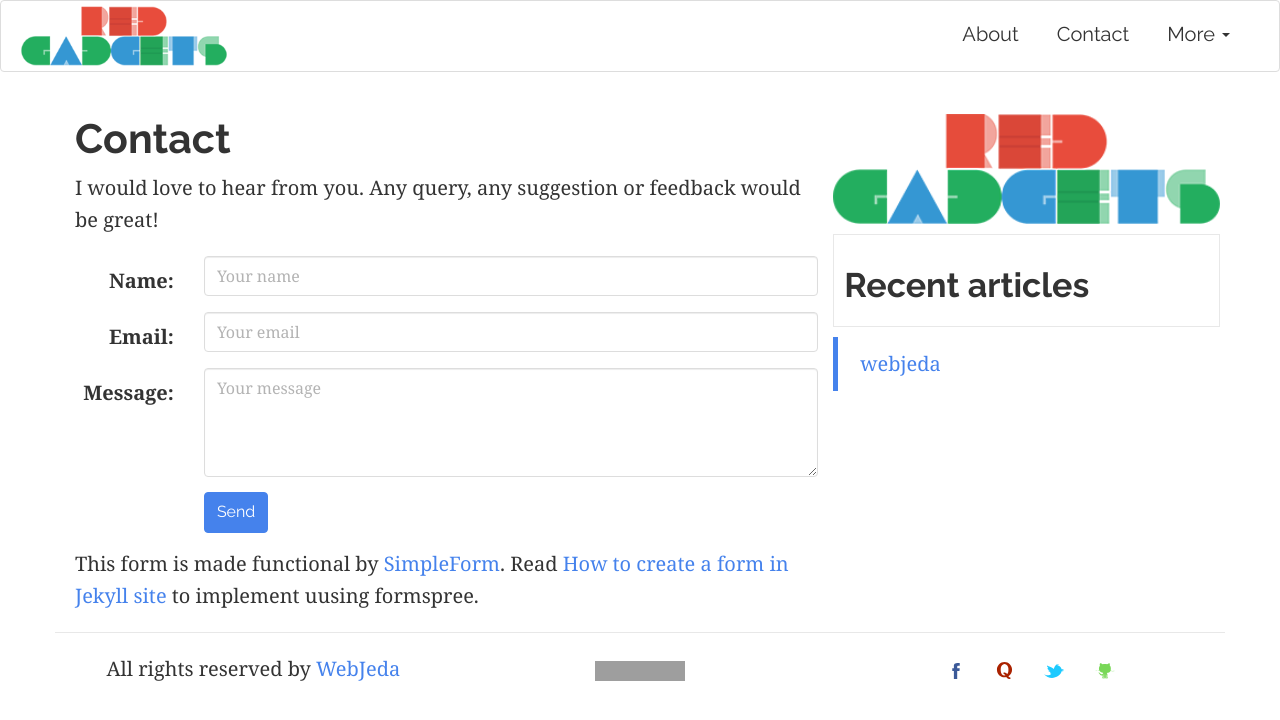
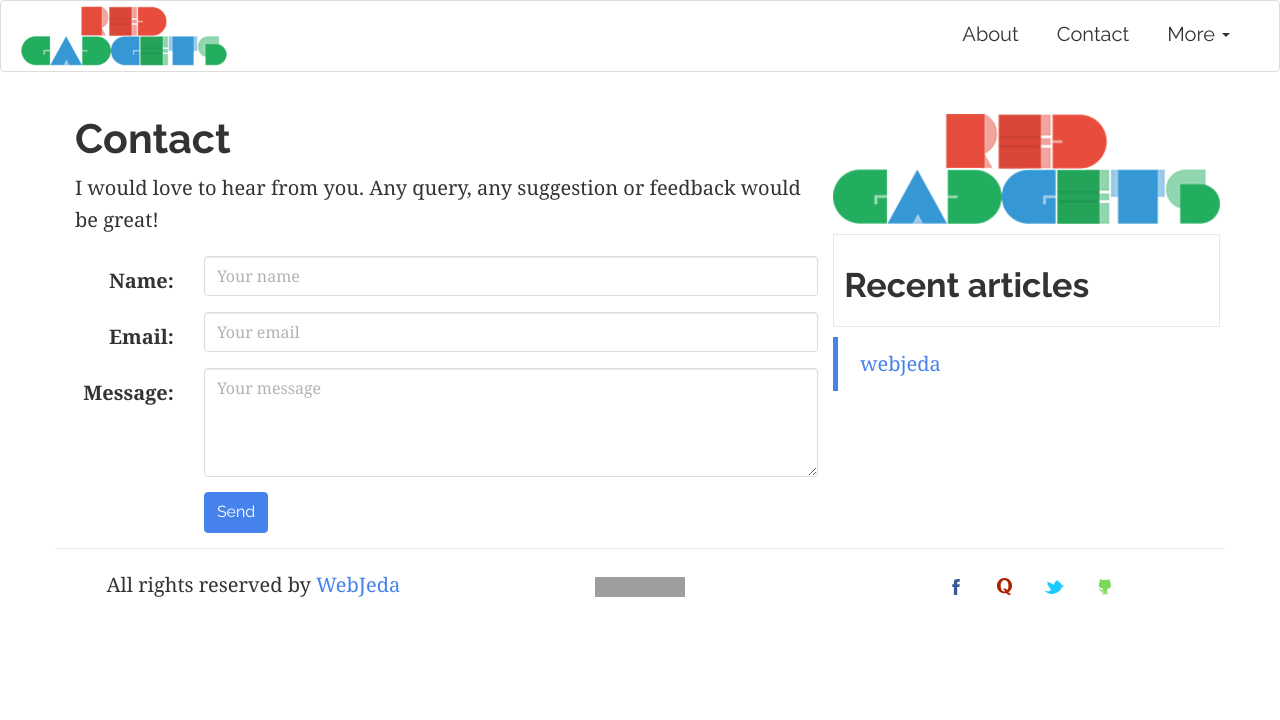
Before and after one commit to javier-marroquin/redgadgets, a Jekyll site: the page built from contact.md, in a window 1280 px wide. Shown: the top 720 px of the page. Built offline with Jekyll 4.4.1, drawn with Linux system fonts in a browser that asks for light colours; grey boxes are pictures that could not be loaded.

Commit message:
no message

```diff
--- a/contact.md
+++ b/contact.md
@@ -38,6 +38,3 @@ I would love to hear from you. Any query, any suggestion or feedback would be gr
         <input type="hidden" name='redirect_to' value="http://blog.webjeda.com/thank-you/" />
     </fieldset>
 </form>
-
-
-This form is made functional by [SimpleForm](https://getsimpleform.com){: target="_blank"}. Read [How to create a form in Jekyll site](http://blog.webjeda.com/jekyll-contact-form/){: target="_blank"} to implement uusing formspree.
```
